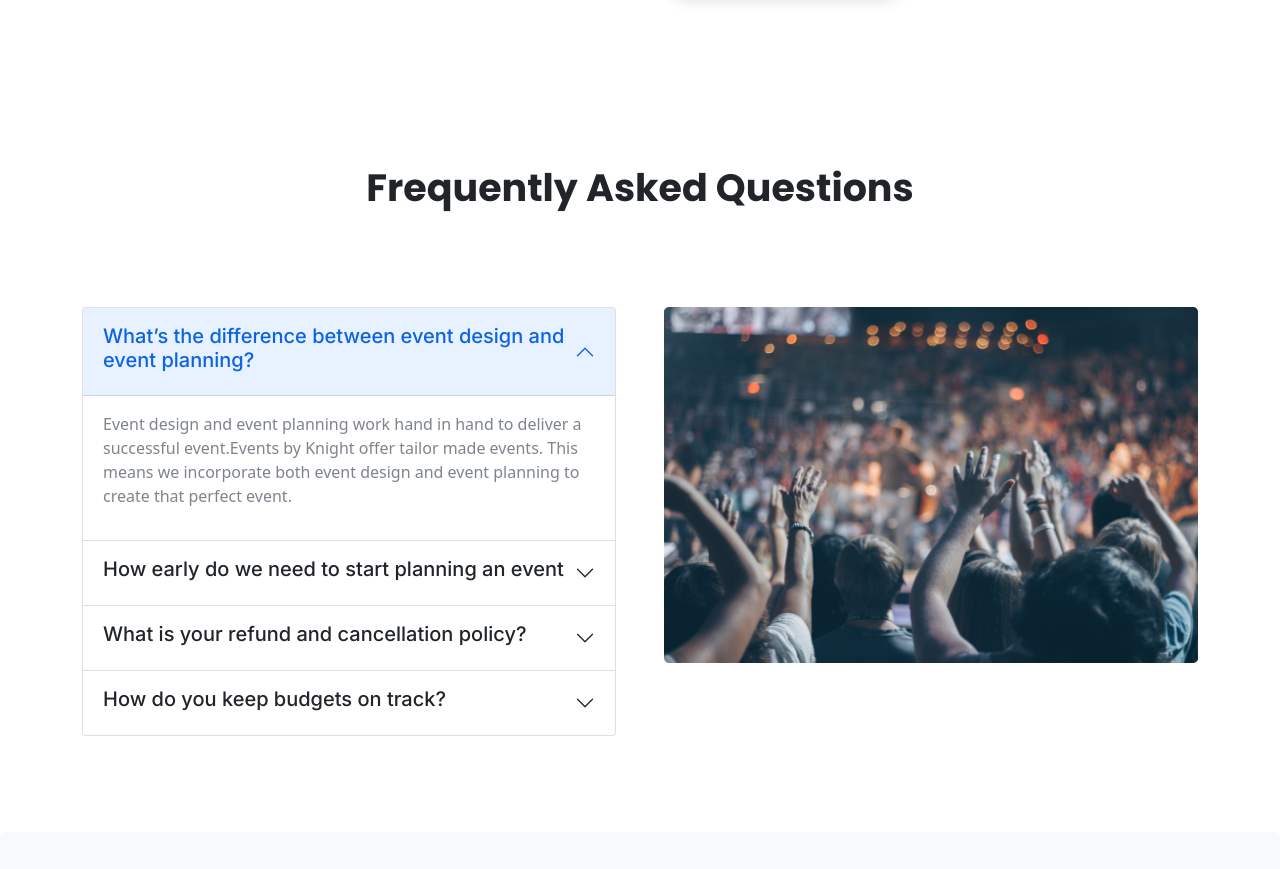
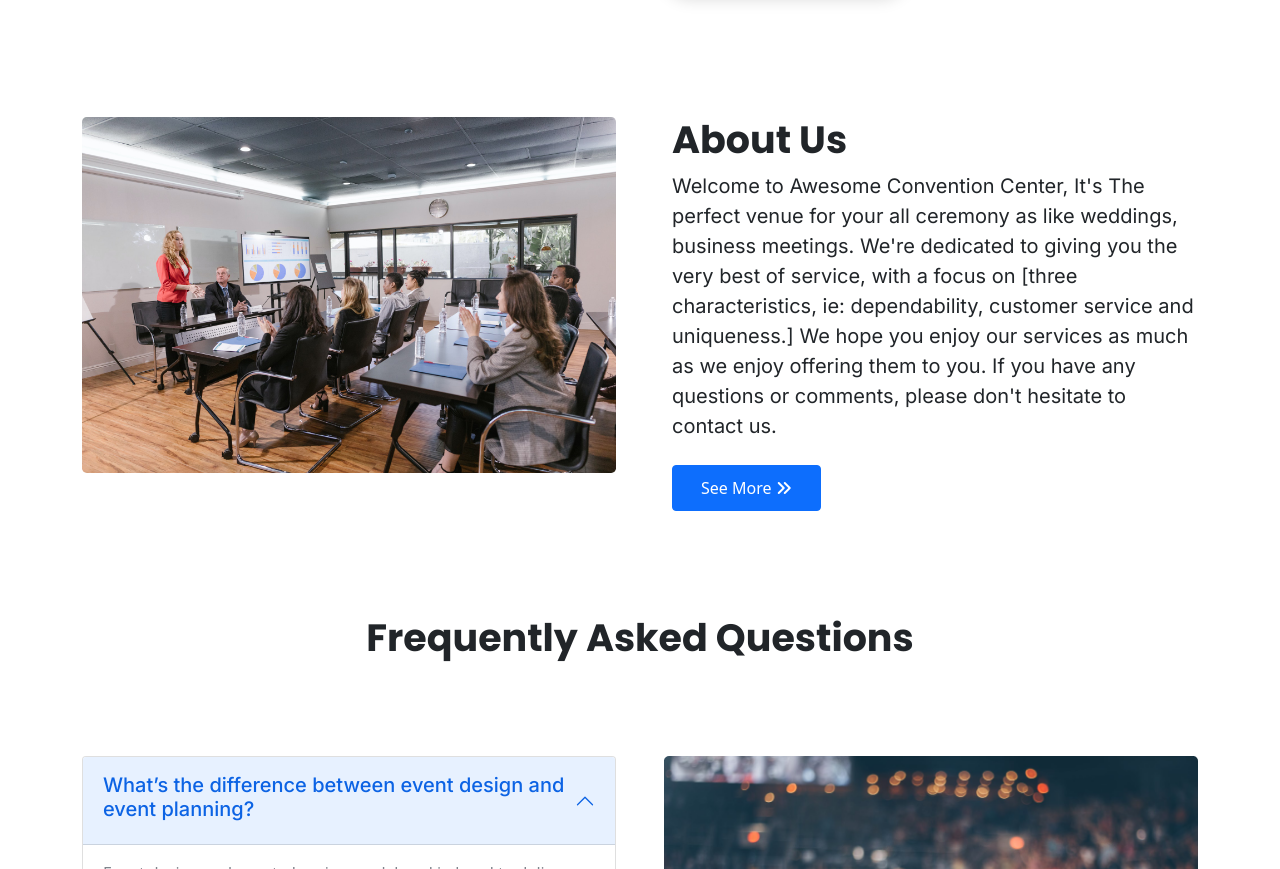
Before and after one commit to Kader-Goni/Awesome-Convention, a plain HTML site: page index.html in a window 1280 px wide. Shown: the part 1307-2176 px from the top of the page. Drawn offline with nearby package versions, Linux system fonts and the light colour scheme.

Commit message:
AboutUs Section Added

```diff
--- a/css/style.css
+++ b/css/style.css
@@ -85,11 +85,15 @@ img{
     color: blueviolet;
 }
 
-
+.card{
+    cursor: pointer;
+}
 
 .bg-custom-card{
     color: #fff;
     background: #3F87F5;
+    position: relative;
+    top: -30px;
     box-shadow: 0px 42px 34px rgba(63, 135, 245, 0.25);
     border-radius: 26px;
 }
@@ -100,10 +104,6 @@ img{
     background-color: #ffffff;
 }
 
-.bg-custom-card{
-    position: relative;
-    top: -30px;
-}
 
 .accordion-body p{
     color: #7E848C;
--- a/index.html
+++ b/index.html
@@ -14,7 +14,7 @@
 </head>
 <body>
     <!-- header part starts -->
-    <header>
+    <header id="home">
         <nav class="navbar navbar-expand-lg navbar-light bg-light">
             <div class="container py-3">
               <a class="navbar-brand fs-4 font-poppins fw-bold" href="#">
@@ -26,10 +26,10 @@
               <div class="collapse navbar-collapse" id="navbarSupportedContent">
                 <ul class="navbar-nav ms-auto mb-2 mb-lg-0 fs-16 font-poppins">
                   <li class="nav-item ms-2">
-                    <a class="nav-link active" aria-current="page" href="#banner">Home</a>
+                    <a class="nav-link active" aria-current="page" href="#">Home</a>
                   </li>
                   <li class="nav-item ms-2">
-                    <a class="nav-link active" href="#">About Us</a>
+                    <a class="nav-link active" href="#about">About Us</a>
                   </li>
                   <li class="nav-item ms-2">
                     <a class="nav-link active" href="#">Contact</a>
@@ -275,6 +275,38 @@
     </section>
     <!-- our package section ends -->
 
+
+    <!-- about-us section starts -->
+    <section class="" id="about">
+      <div class="container bg-d pt-5">
+        <div class="row gx-5">
+          <div class="col-lg-6 order-lg-1 order-2">
+            <div class="div">
+              <img src="./images/AboutUs-02.jpg" class=" rounded-3 img-fluid" alt="">
+            </div>
+          </div>
+          <div class="col-lg-6 order-1 order-lg-2">
+              <div class="about-text ps-2">
+                <header class="">
+                  <h1 class=" font-poppins fs-38 fw-bold">About Us</h1>
+                </header>
+                <p class="fs-5 font-inter">Welcome to Awesome Convention Center, It's The perfect venue for your all ceremony as like weddings, business meetings. We're dedicated to giving you the very best of service, with a focus on [three characteristics, ie: dependability, customer service and uniqueness.]
+                  We hope you enjoy our services as much as we enjoy offering them to you. If you have any questions or comments, please don't hesitate to contact us.</p>
+
+                <button type="button" class="btn btn-primary mt-2 mb-2">
+                  <a href="https://www.google.com/" target="_blank" class="text-white d-inline-block py-1 px-3">See More
+                    <i class="fas fa-angle-double-right"></i>
+                  </a>
+              </button>
+              </div>
+          </div>
+        </div>
+      </div>
+    </section>
+    <!-- about-us section ends -->
+
+
+
     <!-- FAQ part starts -->
     <section class="FAQ mb-5">
         <header class="d-flex justify-content-center">
```
Also changed, not shown: images/AboutUS-02.jpg (added), images/AboutUs-01.jpg (added).
